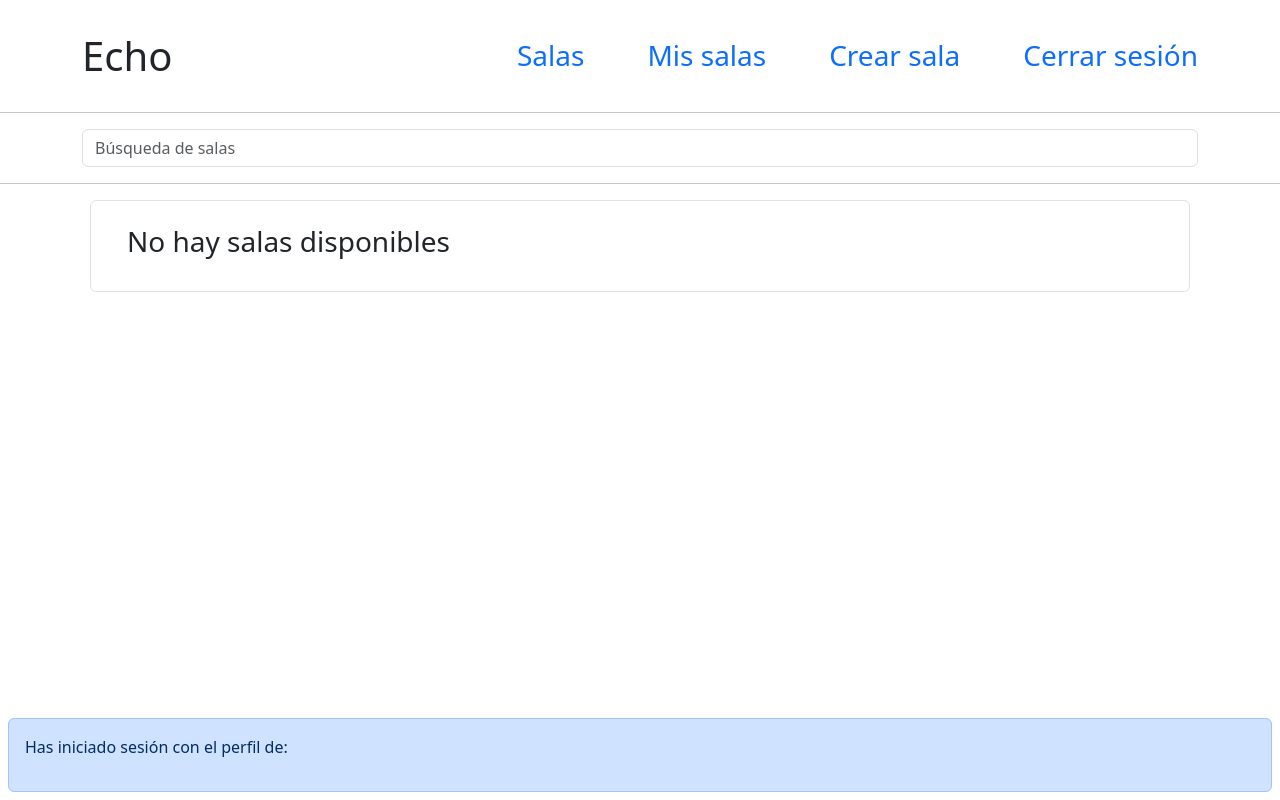
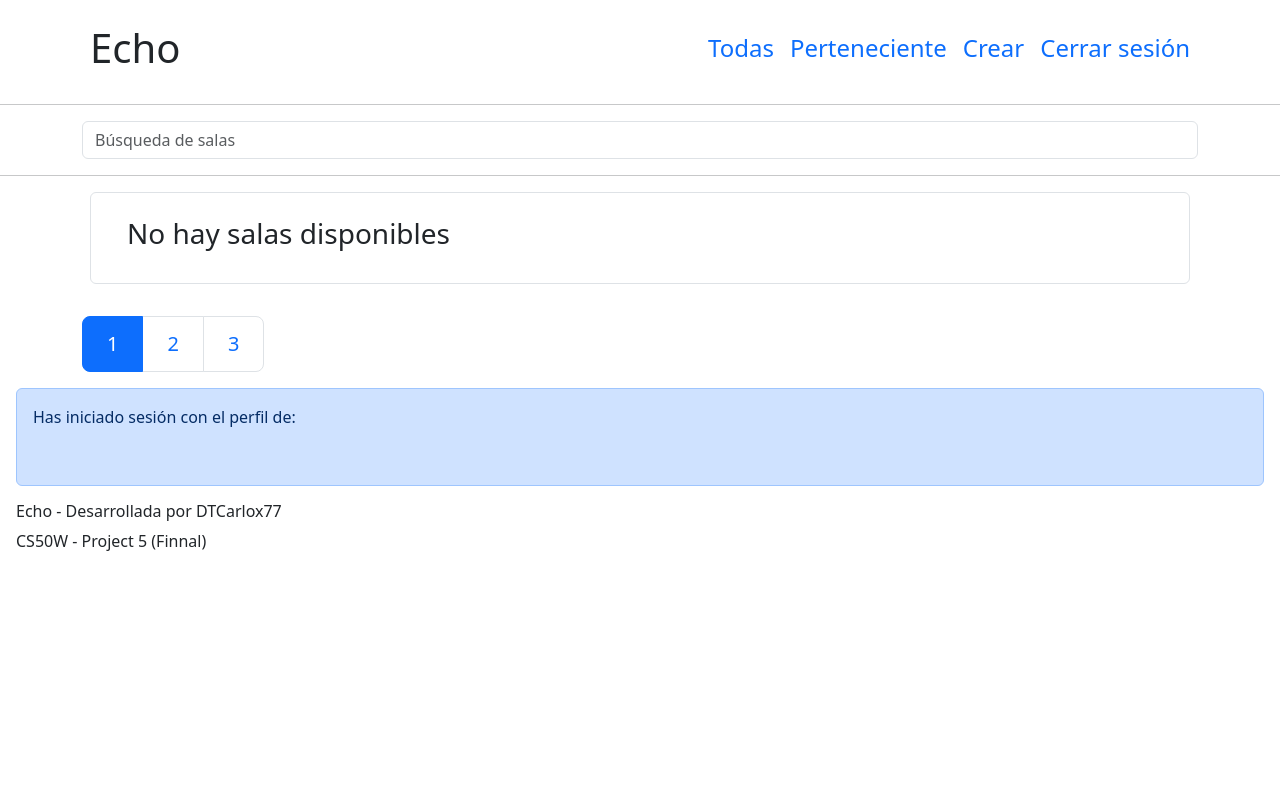
Before and after one commit to DTCarlox77/Echo, a Django app: template chats/templates/interfaces/rooms.html in a window 1280 px wide. Run offline with Django 3.2, Linux system fonts and the light colour scheme; the template is opened without the code that fills it, so the values that code supplies are empty.

Commit message:
Mejoras de diseño.

```diff
--- a/chats/static/css/style.css
+++ b/chats/static/css/style.css
@@ -8,13 +8,13 @@
 .cuerpo {
     display: flex;
     flex-direction: column;
-    height: 70vh;
+    height: 75vh;
     overflow-y: scroll;
 }
 
 .bandeja {
     display: flex;
-    gap: 10px;
+    height: auto;
 }
 
 .nombre {
@@ -56,9 +56,6 @@ hr {
     overflow: hidden;
     margin-right: 50px;
 }
-.principal {
-    margin-bottom: 200px;
-}
 
 .barra {
     display: flex;
@@ -71,5 +68,50 @@ hr {
 }
 
 a {
+    display: flex;
     text-decoration: none !important;
+    justify-content: flex-start;
 }
+
+.sala {
+    width: 100%;
+    display: flex;
+    justify-content: center ;
+    align-items: center;
+    overflow-x: hidden;
+}
+
+.sala .conimagecon {
+    display: flex;
+    justify-content: center;
+    align-items: center;
+}
+
+@media (max-width: 500px) {
+    .sala {
+        width: 100%;
+        display: flex;
+        flex-direction: column;
+        justify-content: center ;
+        align-items: center;
+        overflow-x: hidden;
+    }
+
+    .sala .conimagecon {
+        display: flex;
+        justify-content: center;
+        align-items: center;
+    }
+
+    .sala .room_img {
+        border-radius: 5px;
+        width: 100%;
+    }
+
+    .sala .contextto {
+        display: flex;
+        flex-direction: column;
+        margin: 0;
+    }
+
+}
--- a/chats/static/javascript/options.js
+++ b/chats/static/javascript/options.js
@@ -6,10 +6,15 @@ document.addEventListener('DOMContentLoaded', function() {
     busqueda.addEventListener('keyup', () => {
         contenedor_salas.innerHTML = `
         <div class="border rounded m-2 p-4 d-flex">
-            <div class="container d-flex">
-                <h3>No hay salas disponibles</h3>
+            <div class="container">
+                <h3>No se encontraron salas</h3>
+                <br>
+                <p>Verifica que el nombre introducido en la búsqueda esté correctamete escrito.</p>
             </div>
         </div>
+        <br>
+        <br>
+        <br>
         `;
 
         if (busqueda.value === '') {
@@ -17,21 +22,22 @@ document.addEventListener('DOMContentLoaded', function() {
             salas.forEach(room => {
                 const imagen = room.querySelector('img').src;
                 const nombre = room.querySelector('h3').textContent;
-                const creador = room.querySelector('h4').textContent;
+                const creador = room.querySelector('p').textContent;
                 const url = room.querySelector('a').href;
                 const public = room.querySelector('h6').textContent;
                 const variable = (public !== '') ? 'Sala pública' : ''
                 contenedor_salas.innerHTML += `
-                <div class="sala border rounded m-2 p-4 d-flex g-4">
-                    <div class="m-2">
+                <div class="sala border rounded r-4 m-1 p-1 d-flex">
+                    <div class="container conimagecon m-2">
                         <img class="room_img" src="${imagen}" alt="">
                     </div>
-                    <div class="container">
+                    <div class="container contextto">
+                        <br>
                         <h3>${nombre}</h3>
                         <h6 style="color: green;">${variable}</h6>
-                        <h4>${creador}</h4>
+                        <p>${creador}</p>
+                        <button style="max-width: 150px; display:flex; justify-content:center;" type="button" class="btn btn-dark"><a style="color: white;" class="m-0 p-1" href="${url}">Ingresar</a></button>
                         <br>
-                        <a href="${url}"><button type="button" class="btn btn-dark"><h4>Ingresar</h4></button></a>
                     </div>
                 </div>
                 `;
@@ -40,23 +46,24 @@ document.addEventListener('DOMContentLoaded', function() {
             salas.forEach(room => {
                 const imagen = room.querySelector('img').src;
                 const nombre = room.querySelector('h3').textContent;
-                const creador = room.querySelector('h4').textContent;
+                const creador = room.querySelector('p').textContent;
+                const url = room.querySelector('a').href;
                 const public = room.querySelector('h6').textContent;
                 const variable = (public !== '') ? 'Sala pública' : ''
-                const url = room.querySelector('a').href;
                 if (room.querySelector('h3').textContent.toLowerCase().includes(busqueda.value.toLowerCase())) {
                     contenedor_salas.innerHTML = '';
                     contenedor_salas.innerHTML += `
-                    <div class="sala border rounded m-2 p-4 d-flex g-4">
-                        <div class="m-2">
+                    <div class="sala border rounded r-4 m-1 p-1 d-flex">
+                        <div class="container conimagecon m-2">
                             <img class="room_img" src="${imagen}" alt="">
                         </div>
-                        <div class="container">
+                        <div class="container contextto">
+                            <br>
                             <h3>${nombre}</h3>
                             <h6 style="color: green;">${variable}</h6>
-                            <h4>${creador}</h4>
+                            <p>${creador}</p>
+                            <button style="max-width: 150px; display:flex; justify-content:center;" type="button" class="btn btn-dark"><a style="color: white;" class="m-0 p-1" href="${url}">Ingresar</a></button>
                             <br>
-                            <a href="${url}"><button type="button" class="btn btn-dark"><h4>Ingresar</h4></button></a>
                         </div>
                     </div>
                     `;
--- a/chats/templates/interfaces/rooms.html
+++ b/chats/templates/interfaces/rooms.html
@@ -1,25 +1,33 @@
 {% extends 'layouts/main.html' %}
 
 {% block tittle %}Salas{% endblock %}
+{% load static %}
+
+{% block icon %}{% static 'icons/Rooms.svg' %}{% endblock %}
 
 {% block content %}
 
-{% load static %}
+<style>
+    body {
+        overflow-x: hidden;
+    }
+</style>
 
-<div class="navbar mt-4">
-    <div class="container">
-        <h1 class="col-4">Echo</h1>
-        <a href="{% url 'rooms' %}"><h3>Salas</h3></a>
-        <a href="{% url 'myrooms' %}"><h3>Mis salas</h3></a>
-        <a href="{% url 'create' %}"><h3>Crear sala</h3></a>
-        <a href="{% url 'logout' %}"><h3>Cerrar sesión</h3></a>
+<div class="navbar mt-2">
+    <div class="container d-flex">
+        <h1 class="col-4 m-2">Echo</h1>
+        <div class="d-flex nav-items">
+            <a href="{% url 'rooms' %}"><h4 class="m-2">Todas</h4></a>
+            <a href="{% url 'myrooms' %}"><h4 class="m-2">Perteneciente</h4></a>
+            <a href="{% url 'create' %}"><h4 class="m-2">Crear</h4></a>
+            <a href="{% url 'logout' %}"><h4 class="m-2">Cerrar sesión</h4></a>
+        </div>
     </div>
 </div>
 
 <hr>
 <div class="container">
     <input type="text" id="busqueda" class="form-control" placeholder="Búsqueda de salas">
-
 </div>
 <hr>
 <div class="container principal" id="contenedor_salas">
@@ -29,16 +37,17 @@
 
             {% for room in rooms %}
 
-                <div class="sala border rounded m-2 p-4 d-flex g-4">
-                    <div class="m-2">
+                <div class="sala border rounded r-4 m-1 p-1 d-flex">
+                    <div class="container conimagecon mt-3">
                         <img class="room_img" src="{{ room.imagen }}" alt="">
                     </div>
-                    <div class="container">
+                    <div class="container contextto">
+                        <br>
                         <h3>{{ room.nombre }}</h3>
                         <h6 style="color: green;">{% if not room.password %}Sala pública{% endif %}</h6>
-                        <h4>Creada por: {{ room.creador }}</h4>
+                        <p>Creada por: {{ room.creador }}</p>
+                        <button style="max-width: 150px; display:flex; justify-content:center;" type="button" class="btn btn-dark"><a style="color: white;" class="m-0 p-1" href="{% url 'room' id=room.id %}">Ingresar</a></button>
                         <br>
-                        <a href="{% url 'room' id=room.id %}"><button type="button" class="btn btn-dark"><h4>Ingresar</h4></button></a>
                     </div>
                 </div>
 
@@ -48,16 +57,17 @@
 
             {% for room in rooms %}
 
-                <div class="sala border rounded m-2 p-4 d-flex g-4">
-                    <div class="m-2">
+                <div class="sala border rounded r-4 m-1 p-1 d-flex">
+                    <div class="container conimagecon m-2">
                         <img class="room_img" src="{{ room.sala.imagen }}" alt="">
                     </div>
-                    <div class="container">
+                    <div class="container contextto">
+                        <br>
                         <h3>{{ room.sala.nombre }}</h3>
                         <h6 style="color: green;">{% if not room.sala.password %}Sala pública{% endif %}</h6>
-                        <h4>Creada por: {{ room.sala.creador }}</h4>
+                        <p>Creada por: {{ room.sala.creador }}</p>
+                        <button style="max-width: 150px; display:flex; justify-content:center;" type="button" class="btn btn-dark"><a style="color: white;" class="m-0 p-1" href="{% url 'room' id=room.sala.id %}">Ingresar</a></button>
                         <br>
-                        <a href="{% url 'room' id=room.sala.id %}"><button type="button" class="btn btn-dark"><h4>Ingresar</h4></button></a>
                     </div>
                 </div>
 
@@ -74,10 +84,27 @@
     </div>
 
     {% endif %}
+
+    <br>
+    <nav aria-label="...">
+        <ul class="pagination pagination-lg">
+            <li class="page-item active" aria-current="page">
+                <span class="page-link">1</span>
+            </li>
+            <li class="page-item"><a class="page-link" href="#">2</a></li>
+            <li class="page-item"><a class="page-link" href="#">3</a></li>
+        </ul>
+    </nav>
+
 </div>
-<div class="alert alert-primary fixed-bottom m-2">
+<div class="alert alert-primary m-3">
     <p>Has iniciado sesión con el perfil de:</p>
-    <h4>{{ user.username }}</h4>
+    <h5 class="m-0">{{ user.username }}</h5>
+    <br>
+</div>
+<div class="container m-1">
+    <h6>Echo - Desarrollada por DTCarlox77</h6>
+    <p>CS50W - Project 5 (Finnal)</p>
 </div>
 
 <script src="{% static 'javascript/options.js' %}"></script>
--- a/chats/templates/layouts/main.html
+++ b/chats/templates/layouts/main.html
@@ -5,9 +5,12 @@
     <meta charset="UTF-8">
     <meta name="viewport" content="width=device-width, initial-scale=1.0">
     <link rel="stylesheet" href="{% static 'css/style.css' %}">
+    <link rel="shortcut icon" href="{% block icon %}{% endblock %}" type="image/x-icon">
 
     <link href="https://cdn.jsdelivr.net/npm/bootstrap@5.3.2/dist/css/bootstrap.min.css" rel="stylesheet" integrity="sha384-T3c6CoIi6uLrA9TneNEoa7RxnatzjcDSCmG1MXxSR1GAsXEV/Dwwykc2MPK8M2HN" crossorigin="anonymous">
     <script src="https://cdn.jsdelivr.net/npm/bootstrap@5.3.2/dist/js/bootstrap.bundle.min.js" integrity="sha384-C6RzsynM9kWDrMNeT87bh95OGNyZPhcTNXj1NW7RuBCsyN/o0jlpcV8Qyq46cDfL" crossorigin="anonymous"></script>
+    <link rel="stylesheet" href="https://cdn.jsdelivr.net/npm/bootstrap-icons@1.10.3/font/bootstrap-icons.css">
+
     <title>{% block tittle %}{% endblock %}</title>
 </head>
 <body>
--- a/chats/templates/registration/login.html
+++ b/chats/templates/registration/login.html
@@ -9,9 +9,11 @@
 <div class="container image">
     <img src="{% static 'icons/Echo.svg' %}" alt="">
 </div>
+<br>
 <div class="container navbar barra mt-4">
     <h1>Inicio de sesión</h1>
 </div>
+
 <hr>
 <div class="container border p-4 rounded">
     {% if message %}
```
Also changed, not shown: chats/static/javascript/socket.js (+5 -5 lines), chats/templates/interfaces/room.html (+6 -4 lines), chats/templates/interfaces/union.html (+7 -5 lines), chats/static/icons/Echo.svg, chats/static/icons/Rooms.svg (added), db.sqlite3.
